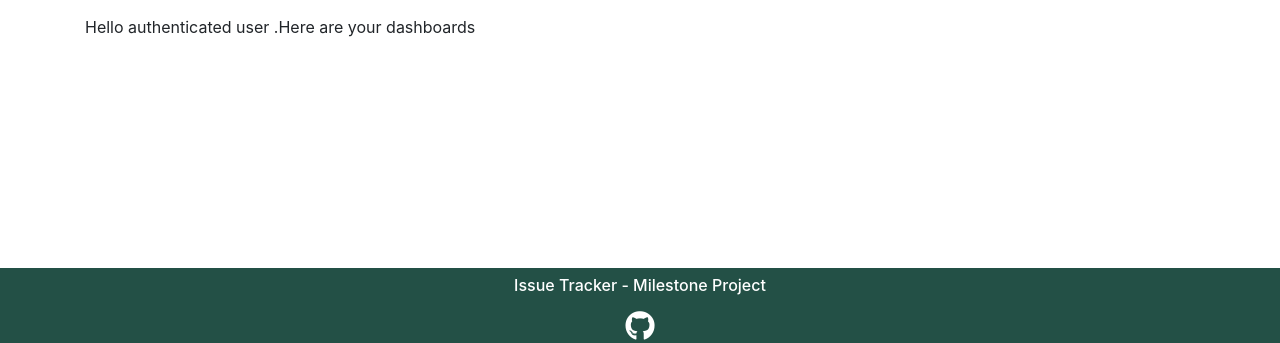
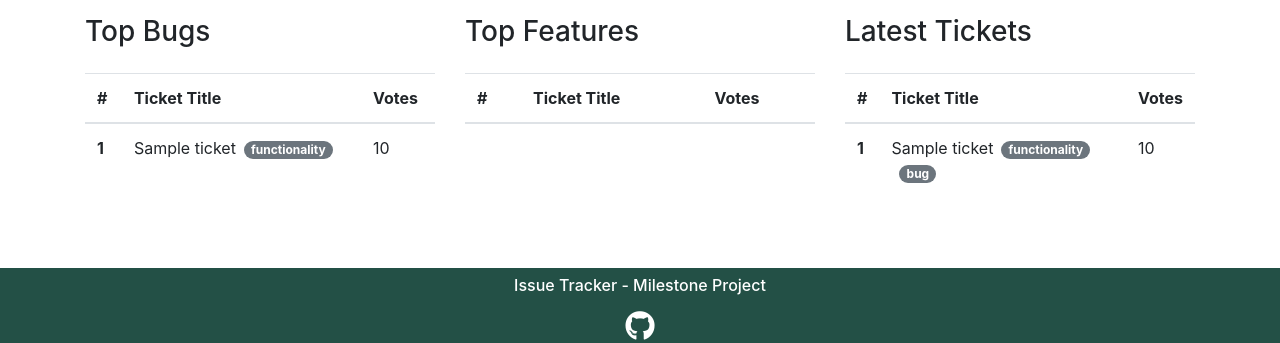
Before and after one commit to irinanita/issue-tracker, a Django app: page / in a window 1280 px wide. Shown: the part 457-800 px from the top of the page. Run offline with Django 3.2, Linux system fonts and the light colour scheme; a user stored in the database is signed in; tables that the repository leaves empty hold one stand-in row (values such as "Sample post"); lists and menus that the app fills with data are empty; some libraries are stand-ins or nearby versions.

Commit message:
Added dashboard to homepage for logged users. Code refactoring

```diff
--- a/home/templates/index.html
+++ b/home/templates/index.html
@@ -12,21 +12,25 @@
             </ol>
             <div class="carousel-inner">
                 <div class="carousel-item active">
-          <img src="https://c.pxhere.com/photos/c5/d0/code_html_digital_coding_web_programming_computer_technology-670370.jpg!d" class="d-block w-100" alt="...">
+                    <img src="https://c.pxhere.com/photos/c5/d0/code_html_digital_coding_web_programming_computer_technology-670370.jpg!d"
+                         class="d-block w-100" alt="...">
                     <div class="carousel-caption d-none d-md-block">
                         <h3>Best Issue Tracker</h3>
-            <p><span class="font-italic">"Easy to use and perfect for team work!"</span> - One happy user</p>
+                        <p><span class="font-italic">"Easy to use and perfect for team work!"</span> - One happy user
+                        </p>
                     </div>
                 </div>
                 <div class="carousel-item">
-          <img src="https://live.staticflickr.com/774/20013034233_19f520eefb_b.jpg" class="d-block w-100" alt="...">
+                    <img src="https://live.staticflickr.com/774/20013034233_19f520eefb_b.jpg" class="d-block w-100"
+                         alt="...">
                     <div class="carousel-caption d-none d-md-block">
                         <h3>Demo Version Absolutely FREE</h3>
                         <p>Try it now yourself and track issues and features of the issue tracker. Mindblowing!!!</p>
                     </div>
                 </div>
                 <div class="carousel-item">
-          <img src="https://www.maxpixel.net/static/photo/1x/Coding-Css-Programming-Software-Development-1853305.jpg" class="d-block w-100" alt="...">
+                    <img src="https://www.maxpixel.net/static/photo/1x/Coding-Css-Programming-Software-Development-1853305.jpg"
+                         class="d-block w-100" alt="...">
                     <div class="carousel-caption d-none d-md-block">
                         <h3>Customize & Optimize</h3>
                         <p>Any preferences? Request features and report bugs yourself.</p>
@@ -50,13 +54,93 @@
     <!------------------------------------------------------Alert Messages-->
     {% if messages %}
         {% for message in messages %}
-            {{message}}
+            {{ message }}
         {% endfor %}
     {% endif %}
+    <!------------------------------------------Dashboard for Logged Users-->
+    {% if user.is_authenticated %}
 
-{% if user.is_authenticated %}
-<p>Hello authenticated user .Here are your dashboards</p>
+        <div class="row">
+            <!---------------------------------Top Bugs-->
+            <div class="col-xs-12 col-md-4">
+                <h3>Top Bugs</h3>
+                <div class="table-responsive">
+                    <table class="table mt-3">
+                        <thead>
+                        <tr>
+                            <th scope="col">#</th>
+                            <th scope="col">Ticket Title</th>
+                            <th scope="col">Votes</th>
+                        </tr>
+                        </thead>
+                        <tbody>
+                        {% for bug in bugs_list %}
+                            <tr>
+                                <th scope="row">{{ forloop.counter }}</th>
+                                <td>{{ bug.title }}<span
+                                        class="badge badge-secondary badge-pill ml-2">{{ bug.label }}</span></td>
+                                <td>{{ bug.score }}</td>
+                            </tr>
+                        {% endfor %}
+                        </tbody>
+                    </table>
+                </div>
+            </div>
 
+            <!---------------------------------Top Features-->
+
+            <div class="col-xs-12 col-md-4">
+                <h3>Top Features</h3>
+                <div class="table-responsive">
+                    <table class="table mt-3">
+                        <thead>
+                        <tr>
+                            <th scope="col">#</th>
+                            <th scope="col">Ticket Title</th>
+                            <th scope="col">Votes</th>
+                        </tr>
+                        </thead>
+                        <tbody>
+                        {% for feature in features_list %}
+                            <tr>
+                                <th scope="row">{{ forloop.counter }}</th>
+                                <td>{{ feature.title }}<span
+                                        class="badge badge-secondary badge-pill ml-2">{{ feature.label }}</span></td>
+                                <td>{{ feature.score }}</td>
+                            </tr>
+                        {% endfor %}
+                        </tbody>
+                    </table>
+                </div>
+            </div>
+            <!---------------------------------Latest Tickets-->
+            <div class="col-xs-12 col-md-4">
+                <h3>Latest Tickets</h3>
+                <div class="table-responsive">
+                    <table class="table mt-3">
+                        <thead>
+                        <tr>
+                            <th scope="col">#</th>
+                            <th scope="col">Ticket Title</th>
+                            <th scope="col">Votes</th>
+                        </tr>
+                        </thead>
+                        <tbody>
+                        {% for ticket in latest_tickets %}
+                            <tr>
+                                <th scope="row">{{ forloop.counter }}</th>
+                                <td>{{ ticket.title }}<span
+                                        class="badge badge-secondary badge-pill ml-2">{{ ticket.label }}</span>
+                                    <span class="badge badge-secondary badge-pill ml-2">{{ ticket.type }}</span>
+                                </td>
+                                <td>{{ ticket.score }}</td>
+                            </tr>
+                        {% endfor %}
+                        </tbody>
+                    </table>
+                </div>
+            </div>
+        </div>
     {% else %}
 
         <div class="mt-4">
@@ -68,7 +152,8 @@
                 <div class="text-center">
                     <i class="fas fa-users"></i>
                 </div>
-     <p class="mt-3"> Work together with your team mates on your favourite project. Always stay on the same page</p>
+                <p class="mt-3"> Work together with your team mates on your favourite project. Always stay on the same
+                    page</p>
             </div>
             <div class="col-sm-12 col-lg-3">
                 <div class="text-center">
@@ -91,9 +176,10 @@
         </div>
         <div class="text-center mt-5">
             <h2>Sounds good?</h2>
-    <p >Try it yourself it's totally</p>
+            <p>Try it yourself it's totally</p>
             <p class="display-4">FREE</p>
-    <a class="btn btn-primary mt-3" href="{% url 'registration' %}" role="button"  style="margin:0 auto;">Try it Now</a>
+            <a class="btn btn-primary mt-3" href="{% url 'registration' %}" role="button" style="margin:0 auto;">Try it
+                Now</a>
         </div>
 
     {% endif %}
--- a/home/views.py
+++ b/home/views.py
@@ -1,6 +1,17 @@
 from django.shortcuts import render
+from tickets.models import Ticket
+
 
 # Create your views here.
 def index(request):
-    ''' A view that displays our landing page'''
-    return render(request,'index.html')
+    '''
+    A view that displays our landing page.
+    For logged users it displays dashboards
+    '''
+    tickets_list = Ticket.objects.all()
+    bugs_list = tickets_list.filter(type__contains = "bug").order_by('-score')[:3]
+    features_list = tickets_list.filter(type__contains = "feature").order_by('-score')[:3]
+    latest_tickets = tickets_list.filter(type__contains = "bug").order_by('-creation_date')[:3]
+
+    return render(request, 'index.html',
+                  {"bugs_list": bugs_list, "features_list": features_list, "latest_tickets": latest_tickets})
```
Also changed, not shown: tickets/models.py (+21 -19 lines). Lines whose indentation alone changed are shown as unchanged.
